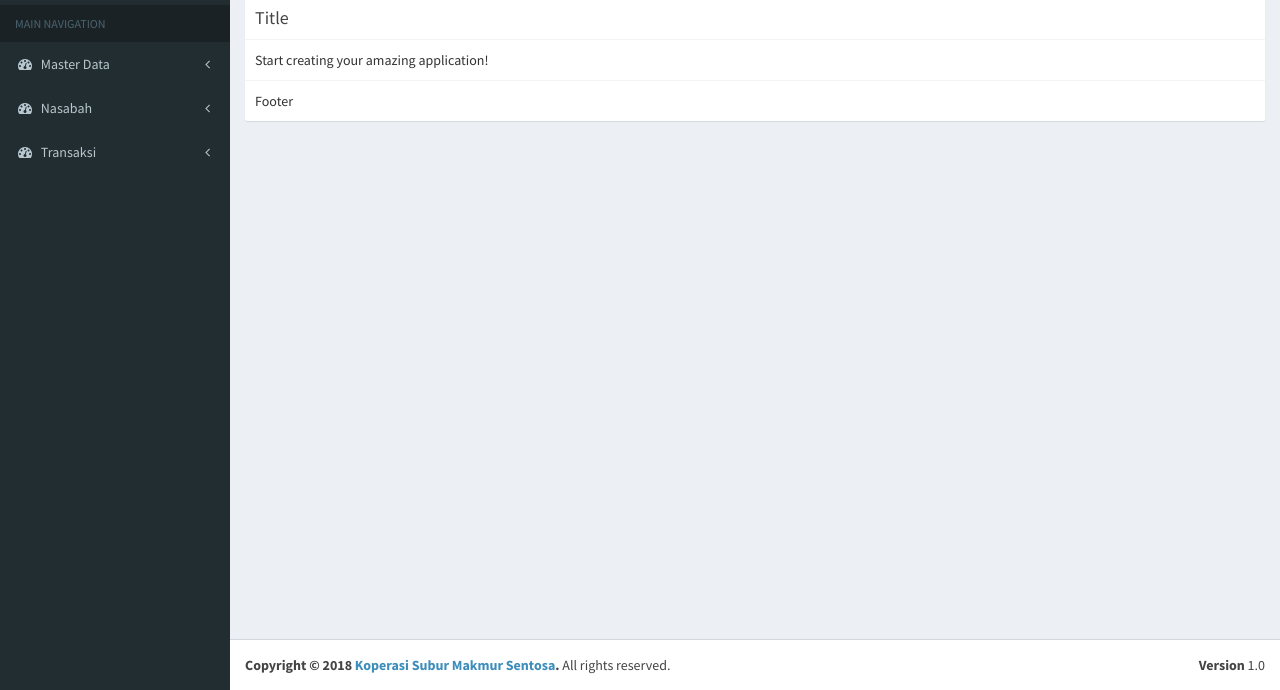
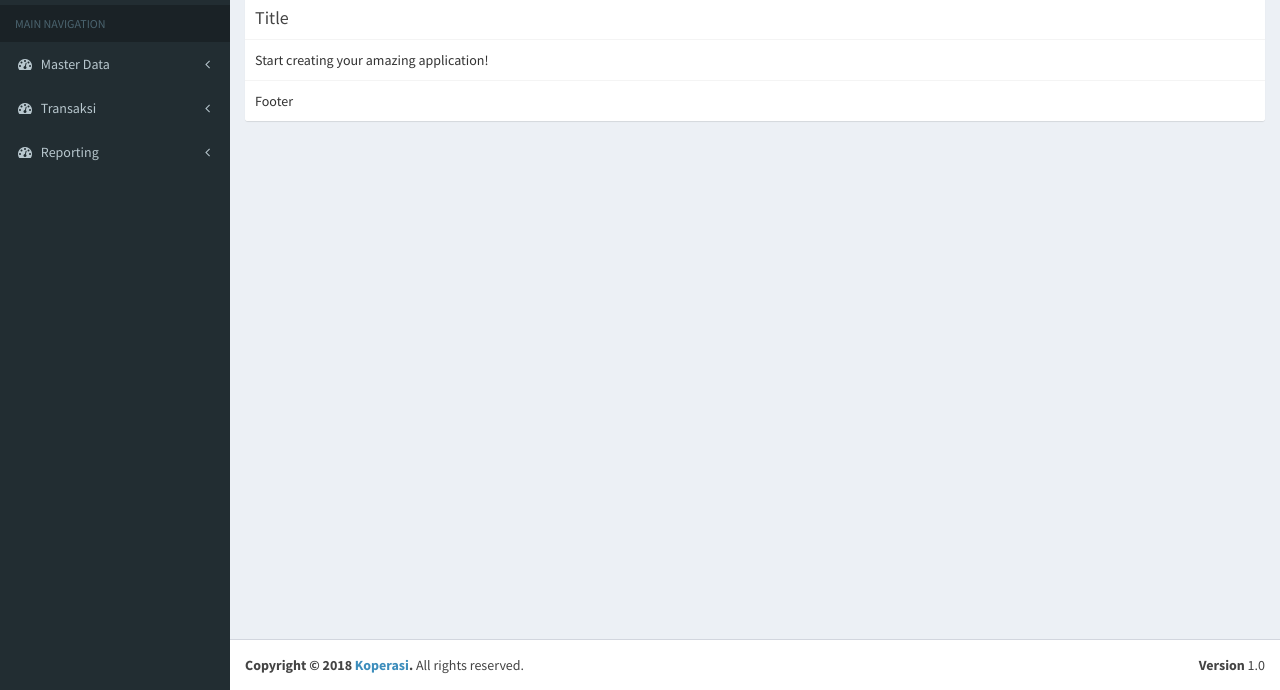
Before and after one commit to ebidboy/proj_deposito, a plain HTML site: page index.html in a window 1280 px wide. Shown: the part 110-800 px from the top of the page. Drawn offline with Linux system fonts and the light colour scheme.

Commit message:
add module

```diff
--- a/index.html
+++ b/index.html
@@ -3,7 +3,7 @@
 <head>
   <meta charset="utf-8">
   <meta http-equiv="X-UA-Compatible" content="IE=edge">
-  <title>AdminLTE 2 | Blank Page</title>
+  <title>Koperasi</title>
   <!-- Tell the browser to be responsive to screen width -->
   <meta content="width=device-width, initial-scale=1, maximum-scale=1, user-scalable=no" name="viewport">
   <!-- Bootstrap 3.3.7 -->
@@ -219,8 +219,6 @@
           <ul class="treeview-menu">
             <li><a href="users.html"><i class="fa fa-circle-o"></i>Users</a></li>
             <li><a href="departement.html"><i class="fa fa-circle-o"></i>Departement</a></li>
-          </ul>
-        </li>
             <li class="treeview">
               <a href="#">
                 <i class="fa fa-dashboard"></i> <span>Nasabah</span>
@@ -230,6 +228,8 @@
               </a>
               <ul class="treeview-menu">
                 <li><a href="deposan.html"><i class="fa fa-circle-o"></i>Deposan</a></li>
+              </ul>
+            </li>
           </ul>
         </li>
 
@@ -244,6 +244,20 @@
             <li><a href="penerimaan.html"><i class="fa fa-circle-o"></i>Penerimaan</a></li>
             <li><a href="perpanjangan.html"><i class="fa fa-circle-o"></i>Perpanjangan</a></li>
             <li><a href="penutupan.html"><i class="fa fa-circle-o"></i>Penutupan</a></li>
+          </ul>
+        </li>
+
+        <li class="treeview">
+          <a href="#">
+            <i class="fa fa-dashboard"></i> <span>Reporting</span>
+            <span class="pull-right-container">
+              <i class="fa fa-angle-left pull-right"></i>
+            </span>
+          </a>
+          <ul class="treeview-menu">
+            <li><a href="penerimaan.html"><i class="fa fa-circle-o"></i>A</a></li>
+            <li><a href="perpanjangan.html"><i class="fa fa-circle-o"></i>B</a></li>
+            <li><a href="penutupan.html"><i class="fa fa-circle-o"></i>C</a></li>
           </ul>
         </li>
       </ul>
@@ -295,7 +309,7 @@
     <div class="pull-right hidden-xs">
       <b>Version</b> 1.0
     </div>
-    <strong>Copyright &copy; 2018 <a href="#">Koperasi Subur Makmur Sentosa</a>.</strong> All rights
+    <strong>Copyright &copy; 2018 <a href="#">Koperasi</a>.</strong> All rights
     reserved.
   </footer>
 
```
Lines whose indentation alone changed are shown as unchanged.
